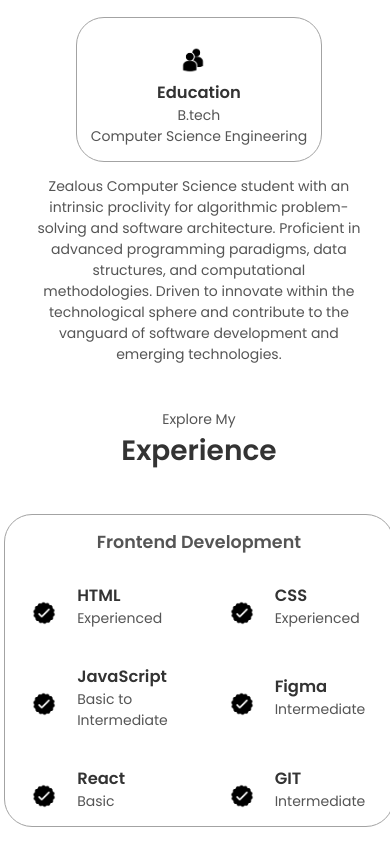
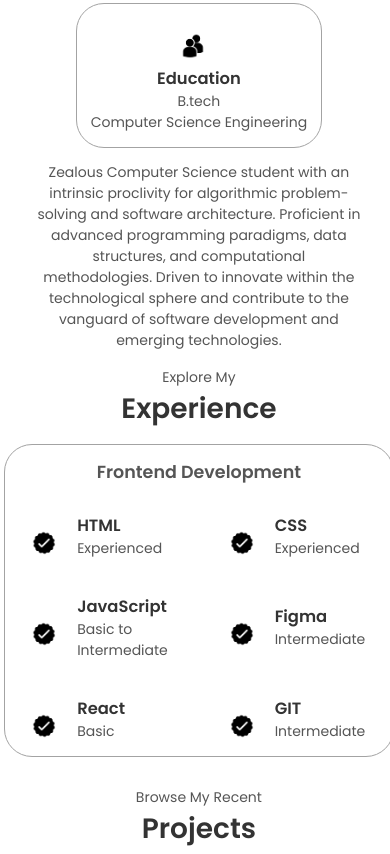
Before and after one commit to mitra9917/my_portfolio, a plain HTML site: page index.html in a window 390 px wide. Shown: the part 1132-1986 px from the top of the page. Drawn offline with Linux system fonts and the light colour scheme.

Commit message:
set exp alignment

```diff
--- a/mediaqueries.css
+++ b/mediaqueries.css
@@ -20,10 +20,7 @@
   #hamburger-nav {
     display: flex !important;
   }
-  #experience,
-  .experience-details-container {
-    margin-top: 2rem !important;
-  }
+
   #profile,
   .section-container {
     display: block !important;
--- a/style.css
+++ b/style.css
@@ -235,7 +235,7 @@ a:hover {
 
 /* Sections */
 section {
-  padding: 9vh 3vw;
+  padding: 2vh 3vw;
   margin: 0 auto;
   max-width: 1200px;
   width: 100%;
@@ -304,7 +304,6 @@ section {
 .title {
   font-size: 2.5rem;
   text-align: center;
-  margin-bottom: 1rem;
 }
 
 .btn-container {
```
